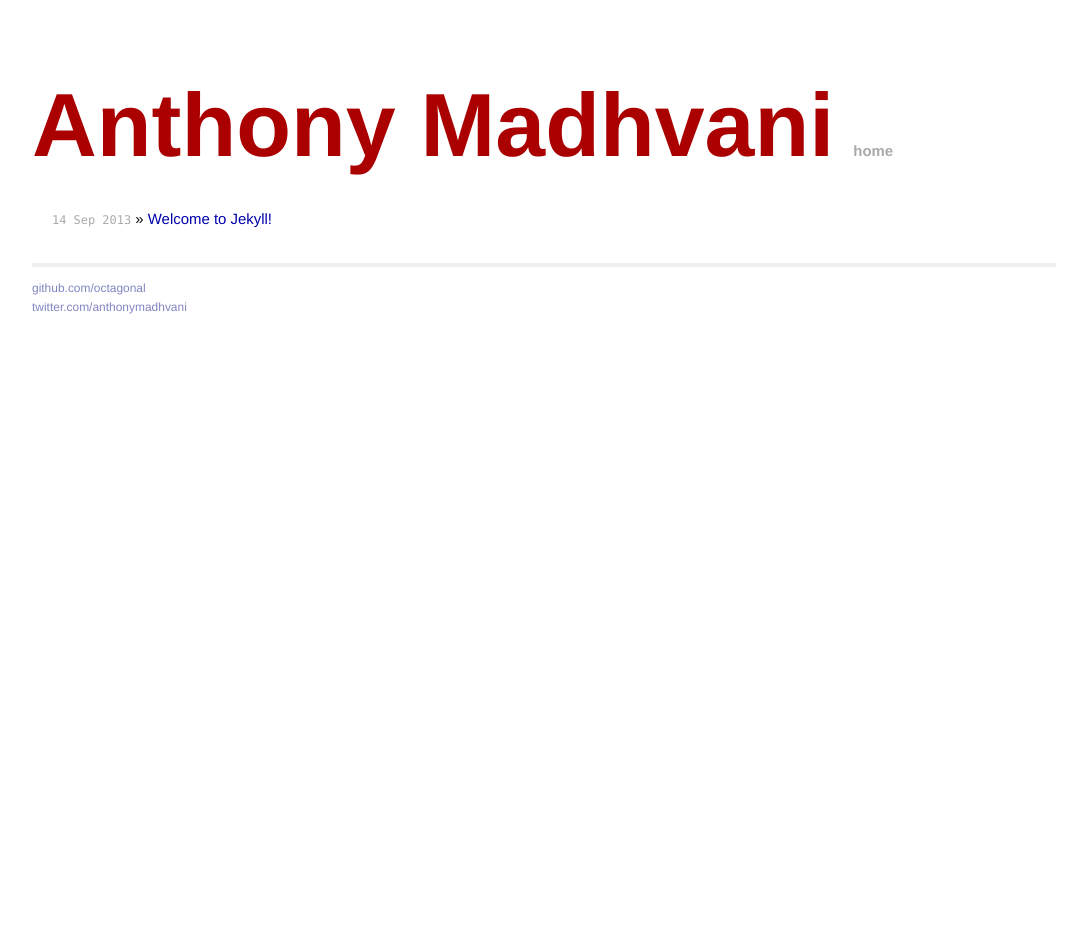
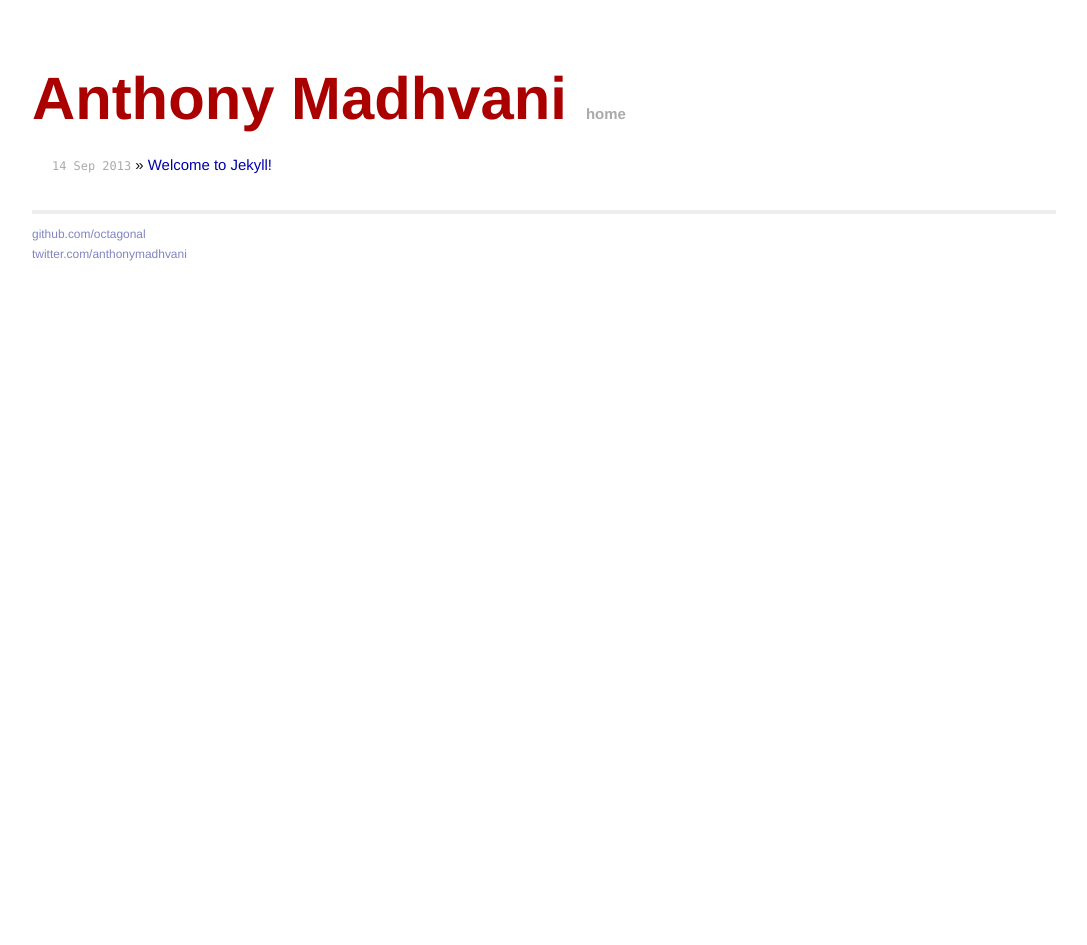
Before and after one commit to octagonal/octagonal.github.io, a Jekyll site: the page built from index.html, in a window 1280 px wide. Shown: the whole page, without its empty margins (96-1183 px from the left). Built offline with Jekyll 4.4.1, drawn with Linux system fonts in a browser that asks for light colours; nearby versions of some CDN libraries; library files that are not in the unit come from our copies; Markdown is read by kramdown in place of the engine named in the settings.

Commit message:
Typography

```diff
--- a/css/main.css
+++ b/css/main.css
@@ -72,7 +72,7 @@ ul.posts span {
   display: inline-block;
   margin-bottom: 0.2em;
   margin-top: 0.2em;
-  font-size: 6em;
+  font-size: 4em;
 }
 
 .site nav h1.title a {
```
